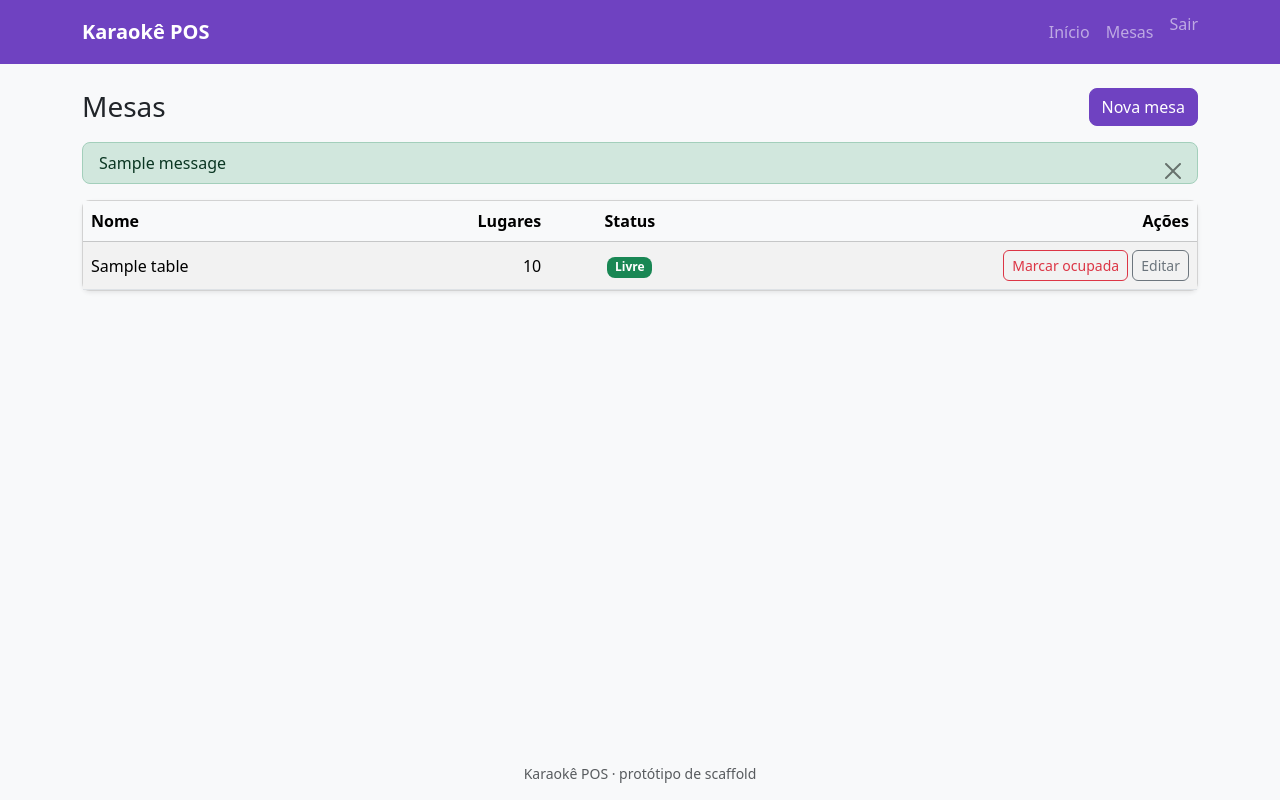
After one commit to makotoakamine/karaoke_pos, a Django app: page /mesas/ in a window 1280 px wide. The commit adds this page. Run offline with Django 5.2, Linux system fonts and the light colour scheme; a user stored in the database is signed in; tables that the repository leaves empty hold one stand-in row (values such as "Sample post"); one stand-in notice (Sample message) is shown; style sheets or scripts are compiled from the project's sources; some libraries are stand-ins or nearby versions.

Commit message:
Add tables app: Table model, status toggle, CRUD views (#108)

```diff
--- a/config/settings/base.py
+++ b/config/settings/base.py
@@ -21,6 +21,7 @@ INSTALLED_APPS = [
     "django.contrib.messages",
     "django.contrib.staticfiles",
     "core",
+    "tables",
 ]
 
 MIDDLEWARE = [
--- a/config/urls.py
+++ b/config/urls.py
@@ -5,4 +5,5 @@ from django.urls import include, path
 urlpatterns = [
     path("admin/", admin.site.urls),
     path("", include("core.urls")),
+    path("mesas/", include("tables.urls")),
 ]
--- /dev/null
+++ b/tables/models.py
@@ -0,0 +1,50 @@
+"""Models for the tables app."""
+from django.core.validators import MinValueValidator
+from django.db import models
+
+
+class Table(models.Model):
+    """A physical restaurant table.
+
+    The status field tracks whether a table is free or occupied so #109 can
+    attach orders to a seat. ``is_active`` lets staff retire a table (e.g. it
+    was removed from the dining room) without deleting the historical rows.
+    """
+
+    class Status(models.TextChoices):
+        FREE = "free", "Livre"
+        OCCUPIED = "occupied", "Ocupada"
+
+    name = models.CharField(
+        "nome/número",
+        max_length=100,
+        unique=True,
+        help_text="Nome ou número único da mesa (ex.: \"Mesa 1\").",
+    )
+    seats = models.PositiveIntegerField(
+        "lugares",
+        validators=[MinValueValidator(1)],
+        help_text="Quantidade de lugares da mesa (no mínimo 1).",
+    )
+    status = models.CharField(
+        "status",
+        max_length=10,
+        choices=Status.choices,
+        default=Status.FREE,
+        help_text="Indica se a mesa está livre ou ocupada.",
+    )
+    is_active = models.BooleanField(
+        "ativa",
+        default=True,
+        help_text="Mesas inativas permanecem no banco mas saem da visão de mesas.",
+    )
+    created_at = models.DateTimeField("criado em", auto_now_add=True)
+    updated_at = models.DateTimeField("atualizado em", auto_now=True)
+
+    class Meta:
+        ordering = ["name"]
+        verbose_name = "mesa"
+        verbose_name_plural = "mesas"
+
+    def __str__(self) -> str:
+        return self.name
--- /dev/null
+++ b/tables/urls.py
@@ -0,0 +1,12 @@
+"""URL configuration for the tables app."""
+from django.urls import path
+
+from . import views
+
+app_name = "tables"
+
+urlpatterns = [
+    path("", views.TableListView.as_view(), name="table-list"),
+    path("nova/", views.TableCreateView.as_view(), name="table-create"),
+    path("<int:pk>/editar/", views.TableUpdateView.as_view(), name="table-update"),
+]
--- /dev/null
+++ b/tables/views.py
@@ -0,0 +1,79 @@
+"""Views for the tables app.
+
+All views require an authenticated user (login_required mixin). The list/overview
+page shows every active table with its status as a Bootstrap badge and a manual
+toggle button that flips free/occupied. Create and edit use a :class:`TableForm`
+via class-based views.
+"""
+from django.contrib import messages
+from django.contrib.auth.mixins import LoginRequiredMixin
+from django.http import HttpResponseRedirect
+from django.urls import reverse_lazy
+from django.views.generic import (
+    CreateView,
+    ListView,
+    TemplateView,
+    UpdateView,
+)
+from django.utils.translation import gettext as _
+
+from .forms import TableForm
+from .models import Table
+
+
+class TableListView(LoginRequiredMixin, ListView):
+    """Overview page: every active table with status badges + a toggle button."""
+
+    model = Table
+    template_name = "tables/table_list.html"
+    context_object_name = "tables"
+    extra_context = {"title": "Mesas"}
+
+    def get_queryset(self):
+        return Table.objects.filter(is_active=True).order_by("name")
+
+    def post(self, request, *args, **kwargs):
+        """Handle the manual free/occupied toggle submitted from the overview.
+
+        Only the ``status`` field is flipped; the rest of the row is untouched.
+        """
+        table_id = request.POST.get("table_id")
+        if table_id:
+            try:
+                table = Table.objects.get(pk=table_id, is_active=True)
+            except (Table.DoesNotExist, ValueError):
+                messages.error(request, _("Mesa não encontrada."))
+            else:
+                table.status = (
+                    Table.Status.OCCUPIED
+                    if table.status == Table.Status.FREE
+                    else Table.Status.FREE
+                )
+                table.save(update_fields=["status", "updated_at"])
+                label = (
+                    _("ocupada") if table.status == Table.Status.OCCUPIED else _("livre")
+                )
+                messages.success(
+                    request, _('Mesa "{}" marcada como {}.').format(table.name, label)
+                )
+        return HttpResponseRedirect(reverse_lazy("tables:table-list"))
+
+
+class TableCreateView(LoginRequiredMixin, CreateView):
+    model = Table
+    form_class = TableForm
+    template_name = "tables/table_form.html"
+    extra_context = {"title": "Nova mesa"}
+
+    def get_success_url(self) -> str:
+        return reverse_lazy("tables:table-list")
+
+
+class TableUpdateView(LoginRequiredMixin, UpdateView):
+    model = Table
+    form_class = TableForm
+    template_name = "tables/table_form.html"
+    extra_context = {"title": "Editar mesa"}
+
+    def get_success_url(self) -> str:
+        return reverse_lazy("tables:table-list")
--- a/templates/base.html
+++ b/templates/base.html
@@ -25,7 +25,10 @@
             {% block navbar_links %}
             {% if user.is_authenticated %}
             <li class="nav-item">
-              <a class="nav-link active" aria-current="page" href="{% url 'core:home' %}">Início</a>
+              <a class="nav-link" href="{% url 'core:home' %}">Início</a>
+            </li>
+            <li class="nav-item">
+              <a class="nav-link" href="{% url 'tables:table-list' %}">Mesas</a>
             </li>
             <li class="nav-item">
               <form method="post" action="{% url 'core:logout' %}" class="d-inline">
--- a/templates/core/home.html
+++ b/templates/core/home.html
@@ -10,6 +10,7 @@
       <h1 class="h2 mb-3">{% trans "Bem-vindo(a)" %}, {{ request.user.get_username }}!</h1>
       <p class="lead">{% trans "Página inicial do Karaokê POS — o painel de navegação crescerá aqui nas próximas tarefas." %}</p>
       <hr class="my-4">
+      <a href="{% url 'tables:table-list' %}" class="btn btn-primary me-2">{% trans "Mesas" %}</a>
       <form method="post" action="{% url 'core:logout' %}" class="d-inline-block">
         {% csrf_token %}
         <button type="submit" class="btn btn-outline-secondary">{% trans "Sair" %}</button>
--- /dev/null
+++ b/templates/tables/table_list.html
@@ -0,0 +1,76 @@
+{% extends "base.html" %}
+{% load i18n %}
+
+{% block title %}{{ title }} &middot; Karaokê POS{% endblock %}
+
+{% block content %}
+<section class="karaoke-tables-list">
+  <div class="container py-4">
+    <div class="d-flex flex-wrap justify-content-between align-items-center mb-3 gap-2">
+      <h1 class="h3 mb-0">{% trans "Mesas" %}</h1>
+      <a href="{% url 'tables:table-create' %}" class="btn btn-primary">
+        {% trans "Nova mesa" %}
+      </a>
+    </div>
+
+    {% if messages %}
+      {% for message in messages %}
+        <div class="alert alert-{{ message.tags|default:'info' }} alert-dismissible fade show py-2" role="alert">
+          {{ message|escape }}
+          <button type="button" class="btn-close" data-bs-dismiss="alert" aria-label="Fechar"></button>
+        </div>
+      {% endfor %}
+    {% endif %}
+
+    <div class="card shadow-sm">
+      <div class="card-body p-0">
+        <div class="table-responsive">
+          <table class="table table-striped table-hover align-middle mb-0">
+            <thead class="table-light">
+              <tr>
+                <th scope="col">{% trans "Nome" %}</th>
+                <th scope="col" class="text-end">{% trans "Lugares" %}</th>
+                <th scope="col" class="text-center">{% trans "Status" %}</th>
+                <th scope="col" class="text-end">{% trans "Ações" %}</th>
+              </tr>
+            </thead>
+            <tbody>
+              {% for table in tables %}
+                <tr>
+                  <td>{{ table.name|escape }}</td>
+                  <td class="text-end">{{ table.seats }}</td>
+                  <td class="text-center">
+                    {% if table.status == 'free' %}
+                      <span class="badge bg-success">{% trans "Livre" %}</span>
+                    {% else %}
+                      <span class="badge bg-danger">{% trans "Ocupada" %}</span>
+                    {% endif %}
+                  </td>
+                  <td class="text-end text-nowrap">
+                    <form method="post" action="{% url 'tables:table-list' %}" class="d-inline">
+                      {% csrf_token %}
+                      <input type="hidden" name="table_id" value="{{ table.pk }}">
+                      {% if table.status == 'free' %}
+                        <button type="submit" class="btn btn-sm btn-outline-danger">{% trans "Marcar ocupada" %}</button>
+                      {% else %}
+                        <button type="submit" class="btn btn-sm btn-outline-success">{% trans "Marcar livre" %}</button>
+                      {% endif %}
+                    </form>
+                    <a href="{% url 'tables:table-update' table.pk %}" class="btn btn-sm btn-outline-secondary">{% trans "Editar" %}</a>
+                  </td>
+                </tr>
+              {% empty %}
+                <tr>
+                  <td colspan="4" class="text-center text-muted py-4">
+                    {% trans "Nenhuma mesa ativa. Clique em \"Nova mesa\" para começar." %}
+                  </td>
+                </tr>
+              {% endfor %}
+            </tbody>
+          </table>
+        </div>
+      </div>
+    </div>
+  </div>
+</section>
+{% endblock %}
```
Also changed, not shown: tables/admin.py (added, +13 -0 lines), tables/apps.py (added, +8 -0 lines), tables/forms.py (added, +29 -0 lines), tables/tests.py (added, +147 -0 lines), templates/tables/table_form.html (added, +65 -0 lines), README.md, tables/__init__.py (added), tables/migrations/0001_initial.py (added), tables/migrations/__init__.py (added).
